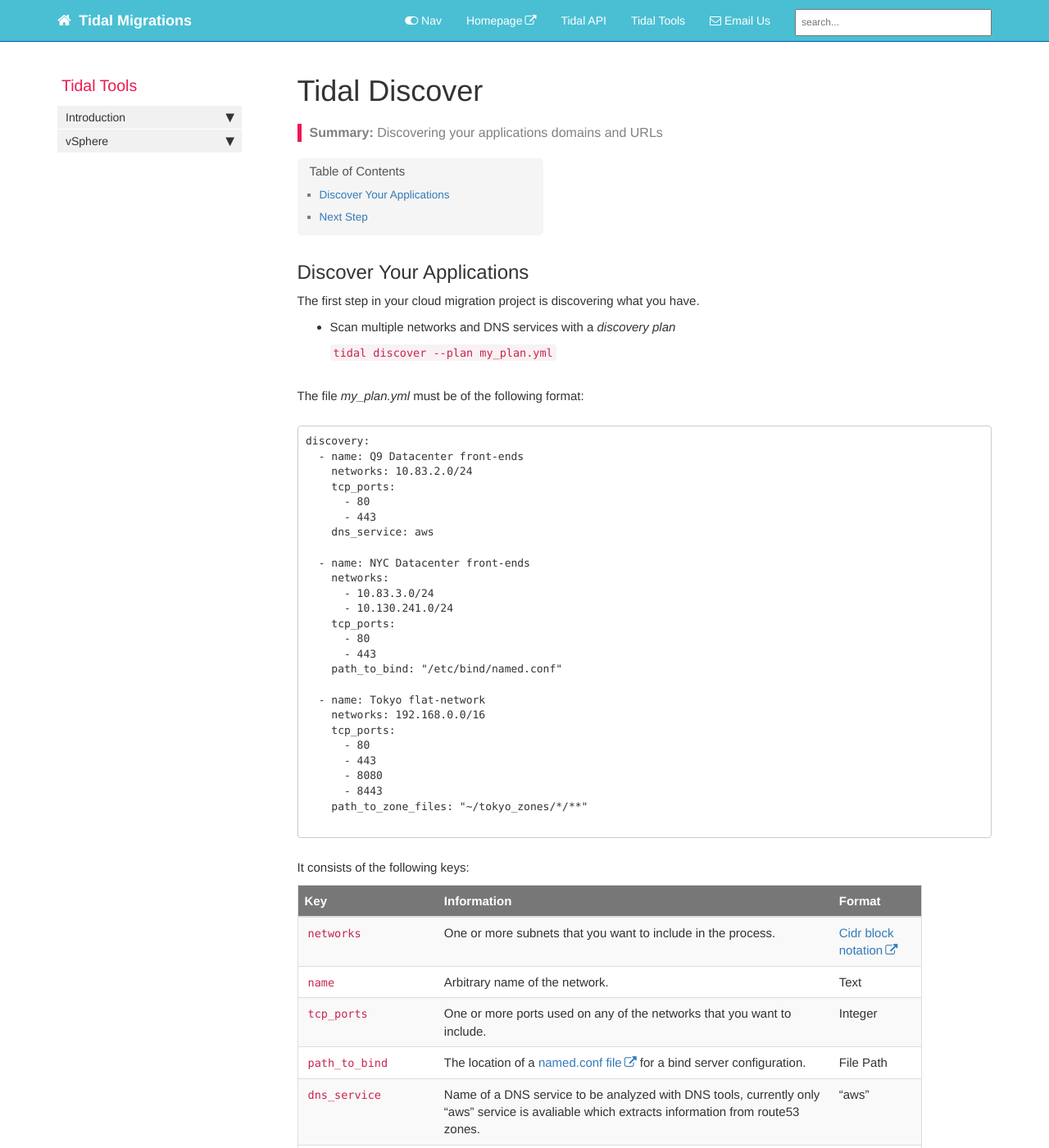
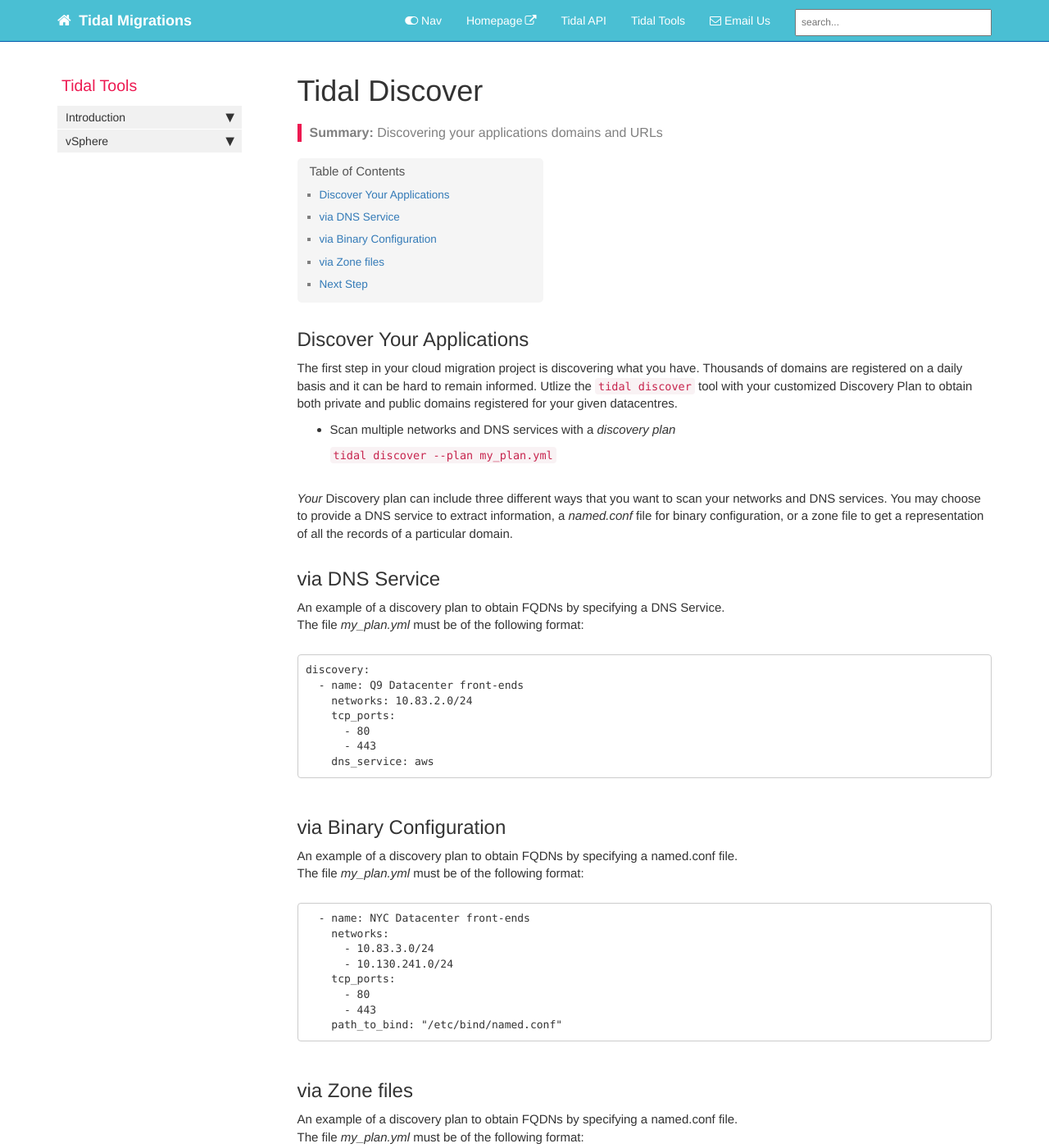
Before and after one commit to tidalmigrations/tidalmigrations.github.io, a Jekyll site: the page built from pages/tidal tools/discover.md, in a window 1280 px wide and 1400 px high. Shown: the whole window at 82% size. Built offline with Jekyll 4.4.1, drawn with Linux system fonts in a browser that asks for light colours; nearby versions of some CDN libraries; comment, search, counter and statistics services are not loaded; some of the changed text lies outside the part shown.

Commit message:
add details to tidal discover guide

````diff
--- a/pages/tidal tools/discover.md
+++ b/pages/tidal tools/discover.md
@@ -9,12 +9,18 @@ folder: tidaltools
 
 ## Discover Your Applications
 
-The first step in your cloud migration project is discovering what you have.
+The first step in your cloud migration project is discovering what you have. Thousands of domains are registered on a daily basis and it can be hard to remain
+informed. Utlize the `tidal discover` tool with your customized Discovery Plan to obtain both private and public domains registered for your given datacentres.
 
 - Scan multiple networks and DNS services with a *discovery plan*
 
     `` tidal discover --plan my_plan.yml ``
 
+<br>
+*Your* Discovery plan can include three different ways that you want to scan your networks and DNS services. You may choose to provide a DNS service to extract information, a *named.conf* file for binary configuration, or a zone file to get a representation of all the records of a particular domain.
+
+## via DNS Service
+An example of a discovery plan to obtain FQDNs by specifying a DNS Service.
 <br>
 The file *my_plan.yml* must be of the following format:
 
@@ -26,7 +32,13 @@ discovery:
       - 80
       - 443
     dns_service: aws
+```
+## via Binary Configuration
+An example of a discovery plan to obtain FQDNs by specifying a named.conf file.
+<br>
+The file *my_plan.yml* must be of the following format:
 
+```
   - name: NYC Datacenter front-ends
     networks:
       - 10.83.3.0/24
@@ -35,7 +47,13 @@ discovery:
       - 80
       - 443
     path_to_bind: "/etc/bind/named.conf"
+```
+## via Zone files
+An example of a discovery plan to obtain FQDNs by specifying a named.conf file.
+<br>
+The file *my_plan.yml* must be of the following format:
 
+```
   - name: Tokyo flat-network
     networks: 192.168.0.0/16
     tcp_ports:
@@ -47,7 +65,7 @@ discovery:
 
 ```
 
-It consists of the following keys:
+Here is some brief information regarding the keys defined in the *my_plan.yaml* file:
 
 
 | Key               | Information                                                                                                                                            | Format                      |
@@ -66,4 +84,4 @@ Once you have verified the list of FQDNs, you have the option to save the result
 
 ## Next Step
 
-Having discovered your applications, here is a [guide](analyze.html) on analyzing your FQDNs.
+Having discovered your applications, here is a [guide](analyze.html) on analyzing your FQDNs. Tidal Analyze will review the outputted FQDNs and give you a detailed analysis on what technologies are being in use for each domain.
````
